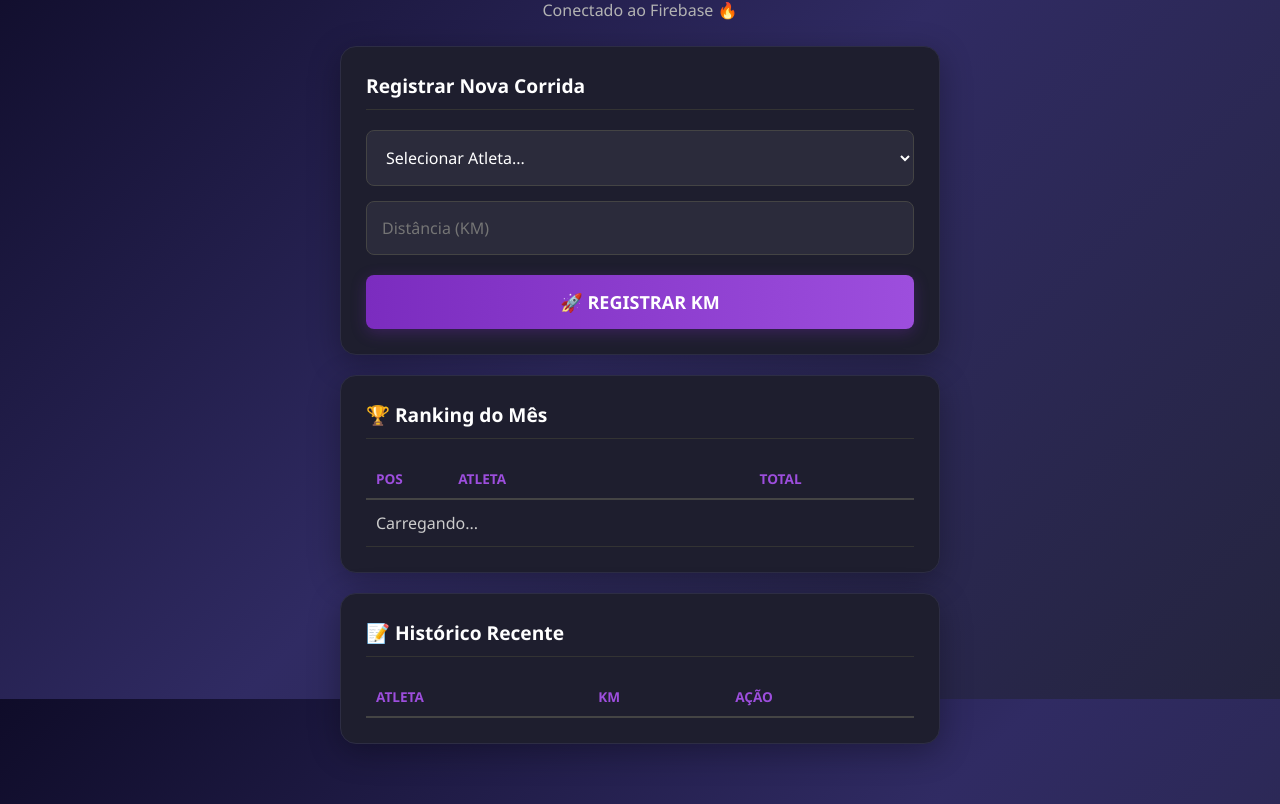
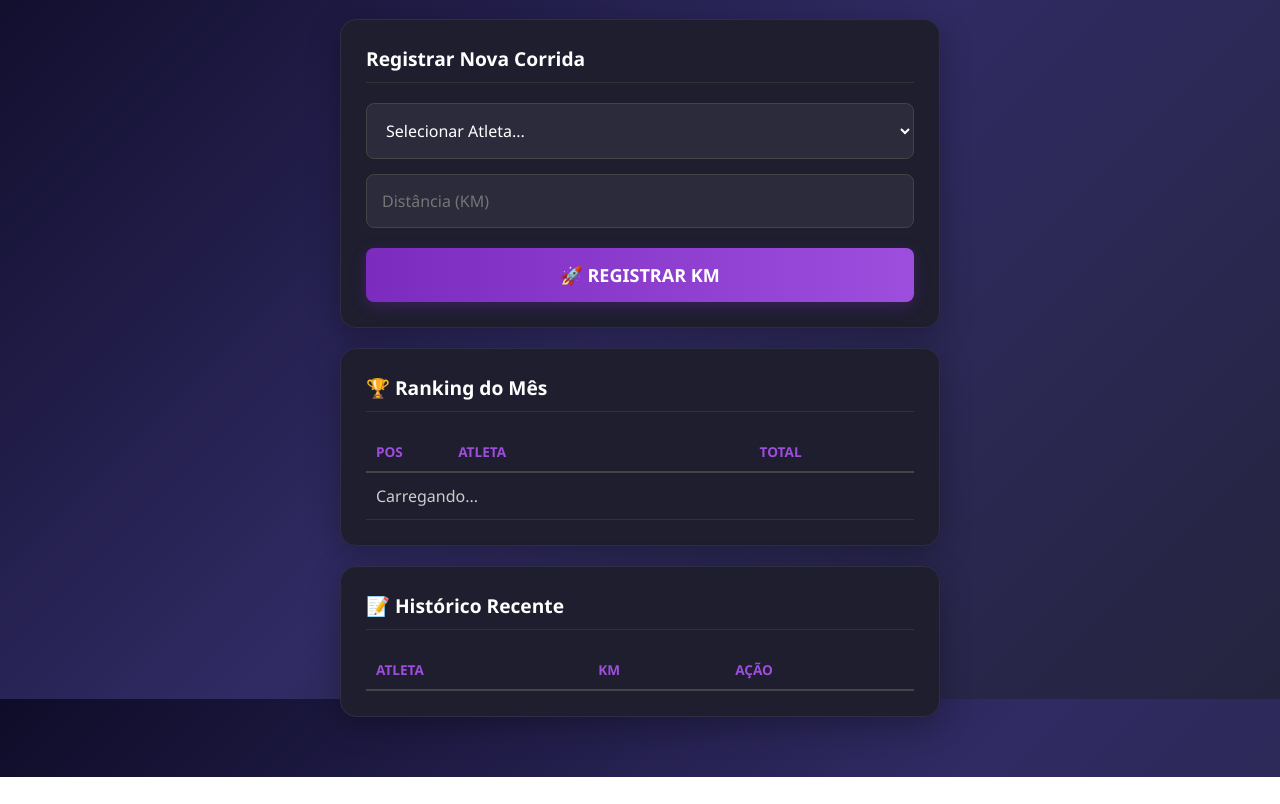
Before and after one commit to emanuel-emuh/InfoRun, a plain HTML site: page index.html in a window 1280 px wide. Shown: the part 101-905 px from the top of the page. After the commit the page ends 878 px from the top, so only its background shows below. Drawn offline with Linux system fonts and the light colour scheme.

Commit message:
Update index.html

```diff
--- a/index.html
+++ b/index.html
@@ -11,7 +11,6 @@
     <div class="container">
         <header>
             <h1>🏃 Info-Run</h1>
-            <p>Conectado ao Firebase 🔥</p>
         </header>
 
         <div class="card">
```
